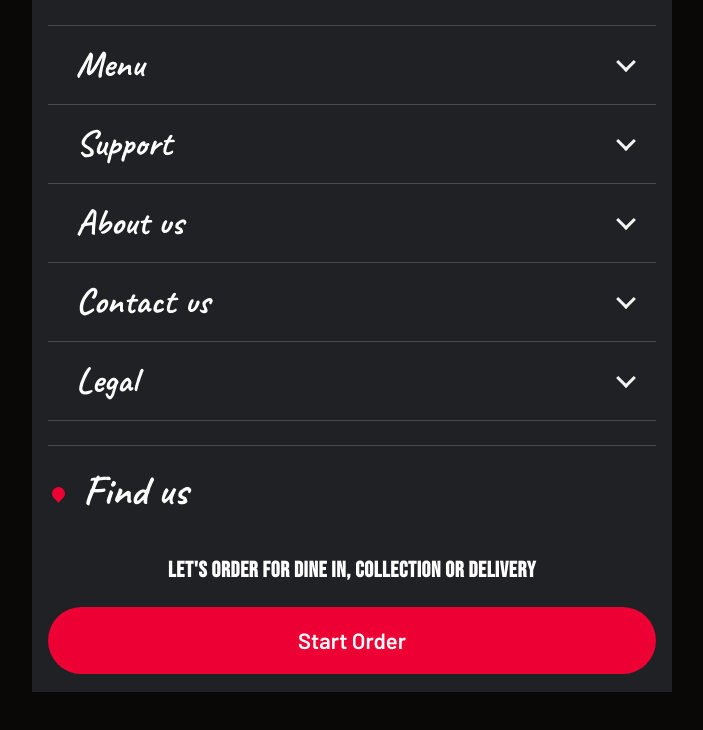
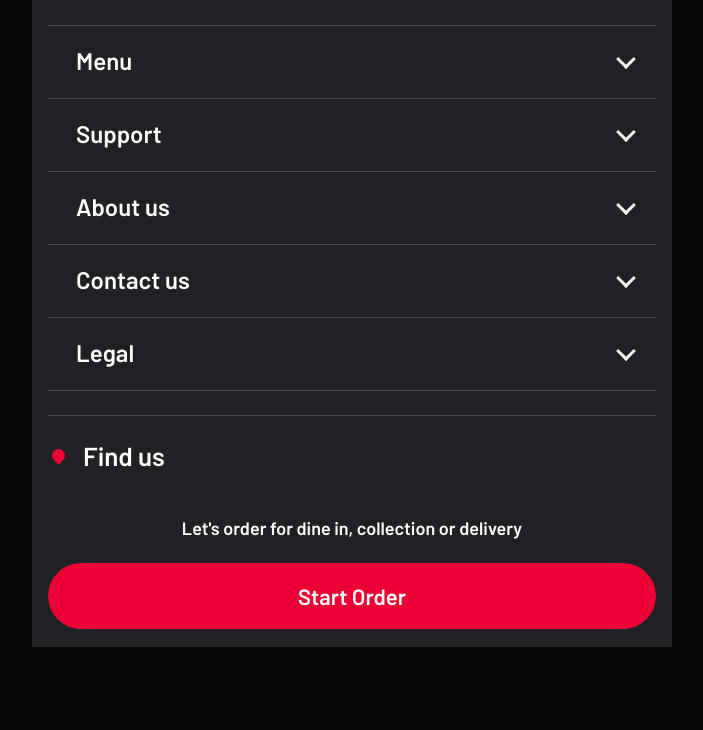
Before and after one commit to Izzy-10/MakaNana-Shisanyama, a plain HTML site: page index.html in a window 1280 px wide. Shown: the part 2055-2785 px from the top of the page, without its empty margins (288-991 px from the left). Drawn offline with Linux system fonts and the light colour scheme.

Commit message:
Normalize footer typography

```diff
--- a/index.html
+++ b/index.html
@@ -5,7 +5,7 @@
 <title>Maka Nana Shisanyama – Order Online</title>
 <meta name="viewport" content="width=device-width, initial-scale=1, viewport-fit=cover">
 <meta name="color-scheme" content="dark">
-<link rel="stylesheet" href="https://fonts.googleapis.com/css2?family=Bebas+Neue&family=Barlow:wght@400;600;700&family=Caveat:wght@600;700&display=swap">
+<link rel="stylesheet" href="https://fonts.googleapis.com/css2?family=Bebas+Neue&family=Barlow:wght@400;600;700&display=swap">
 <style>
 :root{--bg:#0a0807;--card:#15110e;--line:#3a2c14;--gold:#e8a317;--red:#b3121a;--text:#f4efe6;--mute:#a99f90;box-sizing:border-box;padding-top:env(safe-area-inset-top,0px);padding-bottom:env(safe-area-inset-bottom,0px)}
 html{scroll-padding-top:env(safe-area-inset-top,0px)}
@@ -83,7 +83,7 @@ footer a{color:var(--gold)}
 .footer-logo{display:block;width:min(100%,520px);height:auto;margin:0 auto 28px;background:#100906}
 .footer-accordion{border-bottom:1px solid #494a4e}
 .footer-accordion:first-of-type{border-top:1px solid #494a4e}
-.footer-accordion summary{display:flex;align-items:center;justify-content:space-between;gap:16px;min-height:78px;padding:12px 20px 12px 28px;list-style:none;cursor:pointer;font:700 36px/1.1 Caveat,cursive;color:#fff}
+.footer-accordion summary{display:flex;align-items:center;justify-content:space-between;gap:16px;min-height:72px;padding:12px 20px 12px 28px;list-style:none;cursor:pointer;font:600 24px/1.35 Barlow,system-ui,sans-serif;color:#fff}
 .footer-accordion summary::-webkit-details-marker{display:none}
 .footer-accordion summary::after{content:"";width:11px;height:11px;flex:none;margin:0 3px 6px 0;border-right:3px solid #f5f3f2;border-bottom:3px solid #f5f3f2;transform:rotate(45deg);transition:transform .18s ease}
 .footer-accordion[open] summary::after{transform:rotate(225deg);margin-bottom:-6px}
@@ -91,12 +91,12 @@ footer a{color:var(--gold)}
 .footer-detail p{margin:0 0 10px}
 .footer-detail a,.footer-detail button{color:#fff}
 .footer-detail button{padding:0;border:0;background:none;font:inherit;text-decoration:underline;cursor:pointer}
-.footer-find{display:block;margin:24px 0 8px;padding:22px 0 14px;border-top:1px solid #494a4e;color:#fff!important;font:700 42px/1.1 Caveat,cursive;text-decoration:none}
+.footer-find{display:block;margin:24px 0 8px;padding:22px 0 14px;border-top:1px solid #494a4e;color:#fff!important;font:600 26px/1.35 Barlow,system-ui,sans-serif;text-decoration:none}
 .footer-find::before{content:"";display:inline-block;width:13px;height:13px;margin:0 18px 4px 4px;border-radius:50% 50% 50% 0;background:#ed0034;transform:rotate(-45deg)}
 .footer-cta{text-align:center;padding:20px 0 0}
-.footer-cta p{margin:0 10px 22px;color:#fff;font:700 22px/1.35 'Bebas Neue',Impact,sans-serif;letter-spacing:.03em}
+.footer-cta p{margin:0 10px 22px;color:#fff;font:600 18px/1.45 Barlow,system-ui,sans-serif;letter-spacing:normal}
 .footer-order{display:block;width:100%;padding:20px 16px;border:0;border-radius:999px;background:#ed0034;color:#fff!important;text-align:center;text-decoration:none;font:600 22px/1.2 Barlow,system-ui,sans-serif}
-@media(max-width:480px){.footer-accordion summary{min-height:72px;font-size:34px;padding-left:22px}.footer-find{font-size:38px}.footer-cta p{font-size:20px}.footer-order{padding:18px 14px}}
+@media(max-width:480px){.footer-accordion summary{min-height:68px;font-size:22px;padding-left:22px}.footer-find{font-size:24px}.footer-cta p{font-size:17px}.footer-order{padding:18px 14px}}
 </style>
 </head>
 <body>
```
